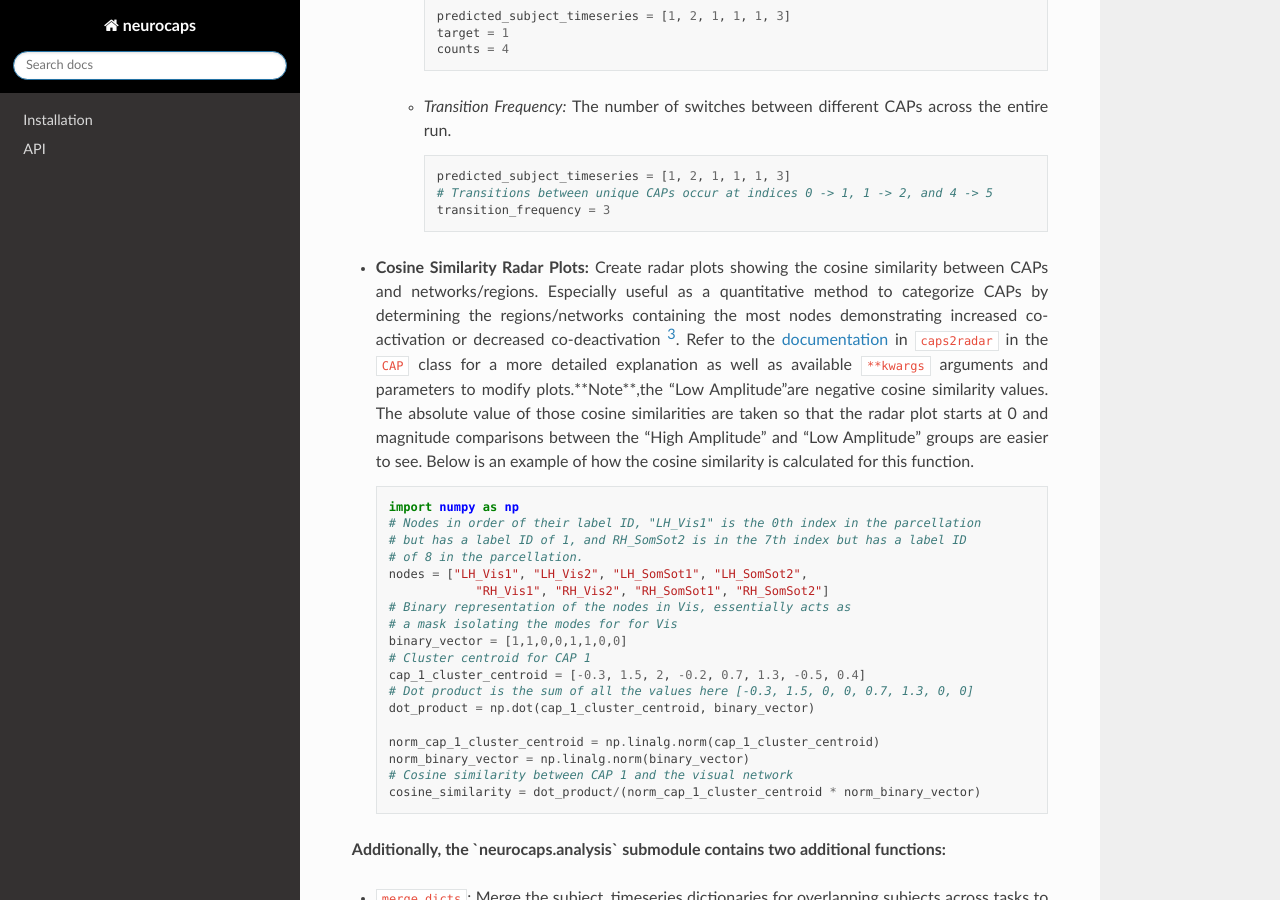
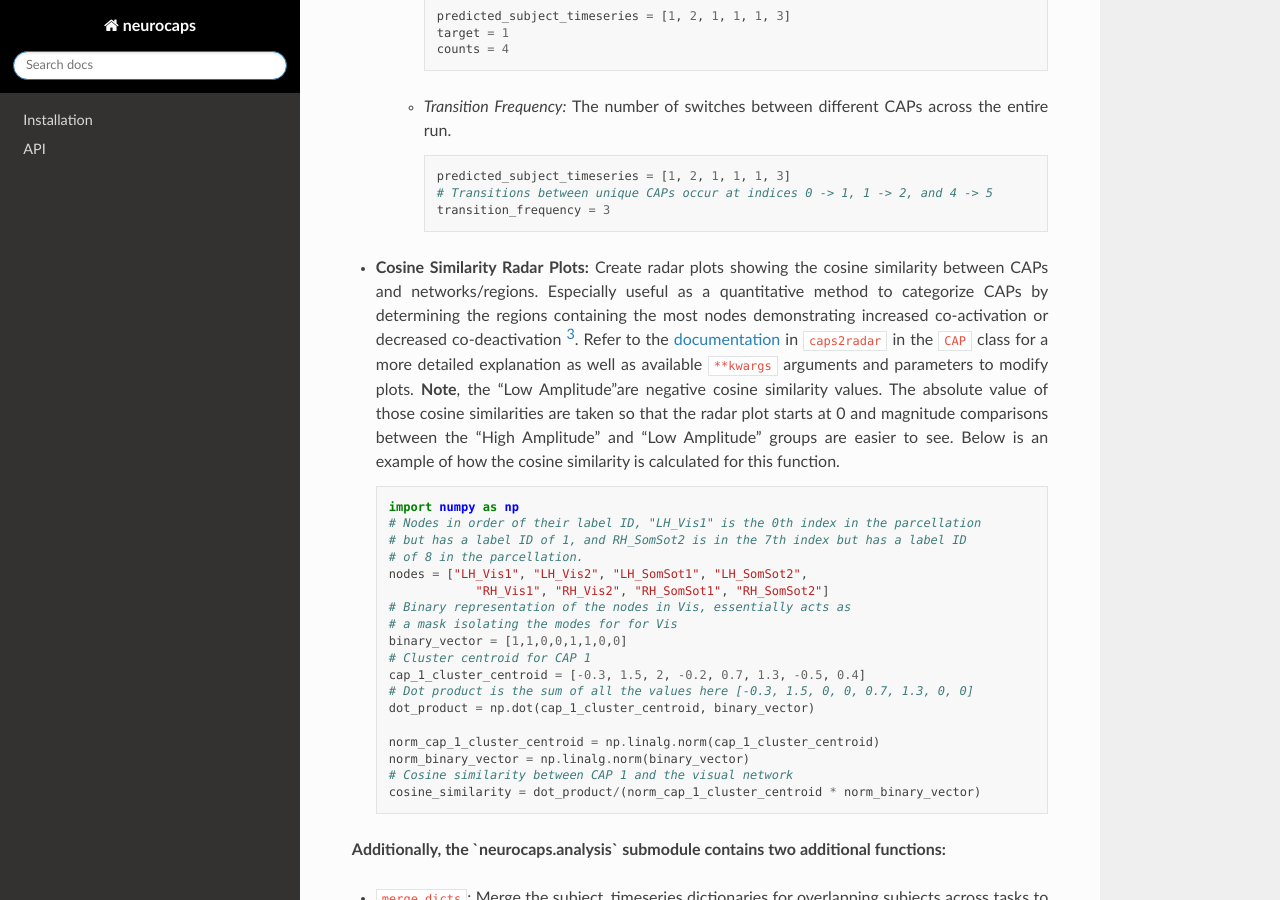
Before and after one commit to donishadsmith/neurocaps, a Sphinx documentation site: the page built from docs/introduction.rst, in a window 1280 px wide and 900 px high, scrolled down 3398 px. Built offline with Sphinx 7.4.7 and the Read the Docs theme 2.0.0, drawn with Linux system fonts in a browser that asks for light colours.

Commit message:
update log
update redme

```diff
--- a/docs/introduction.rst
+++ b/docs/introduction.rst
@@ -121,9 +121,9 @@
           # Transitions between unique CAPs occur at indices 0 -> 1, 1 -> 2, and 4 -> 5
           transition_frequency = 3
 
-- **Cosine Similarity Radar Plots:** Create radar plots showing the cosine similarity between CAPs and networks/regions. Especially useful as a quantitative method to categorize CAPs by determining the regions/networks containing the most nodes demonstrating
+- **Cosine Similarity Radar Plots:** Create radar plots showing the cosine similarity between CAPs and networks/regions. Especially useful as a quantitative method to categorize CAPs by determining the regions containing the most nodes demonstrating
   increased co-activation or decreased co-deactivation [3]_. Refer to the `documentation <https://neurocaps.readthedocs.io/en/latest/generated/neurocaps.analysis.CAP.html#neurocaps.analysis.CAP.caps2radar>`_ in ``caps2radar`` in the ``CAP`` class for a more
-  detailed explanation as well as available ``**kwargs`` arguments and parameters to modify plots.**Note**,the "Low Amplitude"are negative cosine similarity values. The absolute value of those cosine similarities are taken so that the radar plot starts at 0 and magnitude
+  detailed explanation as well as available ``**kwargs`` arguments and parameters to modify plots. **Note**, the "Low Amplitude"are negative cosine similarity values. The absolute value of those cosine similarities are taken so that the radar plot starts at 0 and magnitude
   comparisons between the "High Amplitude" and "Low Amplitude" groups are easier to see. Below is an example of how the cosine similarity is calculated for this function.
   ::
 
```
Also changed, not shown: CHANGELOG.md (+6 -1 lines), README.md (+1 -1 lines), 10 other files.
